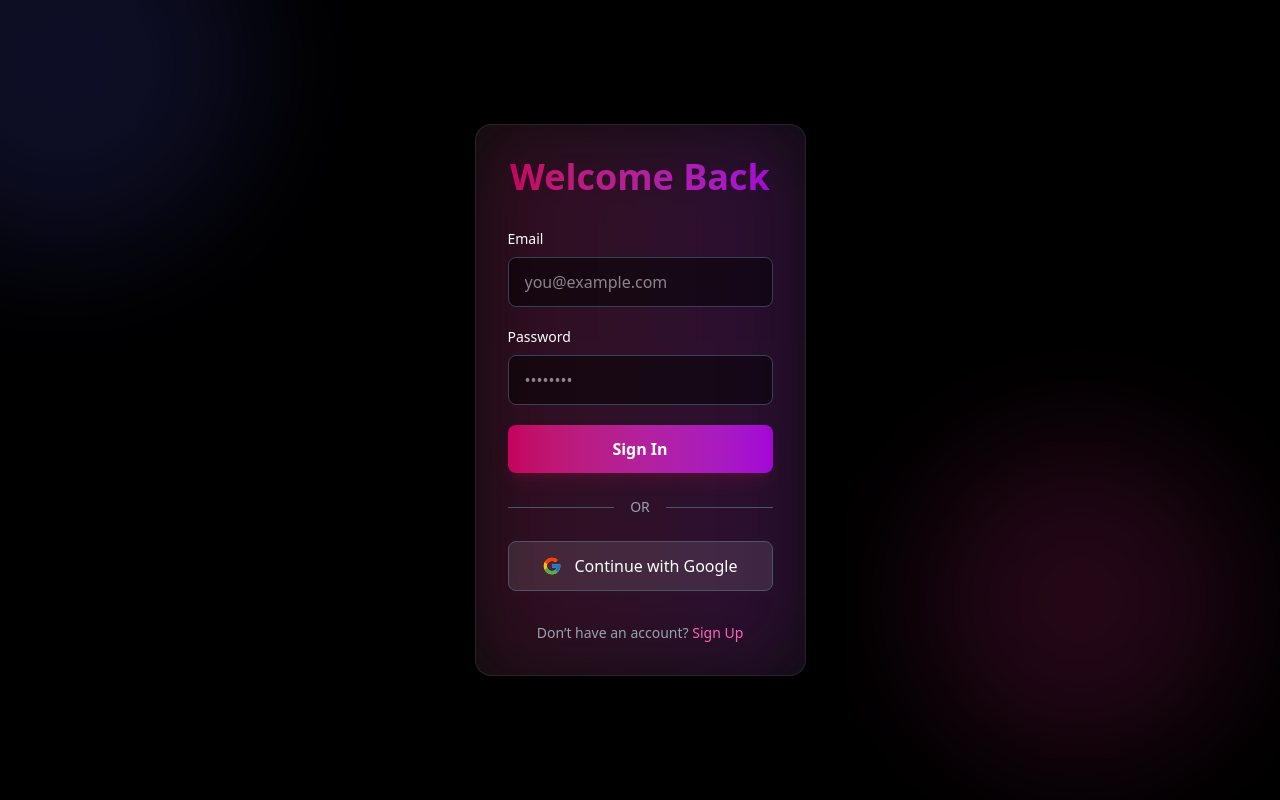
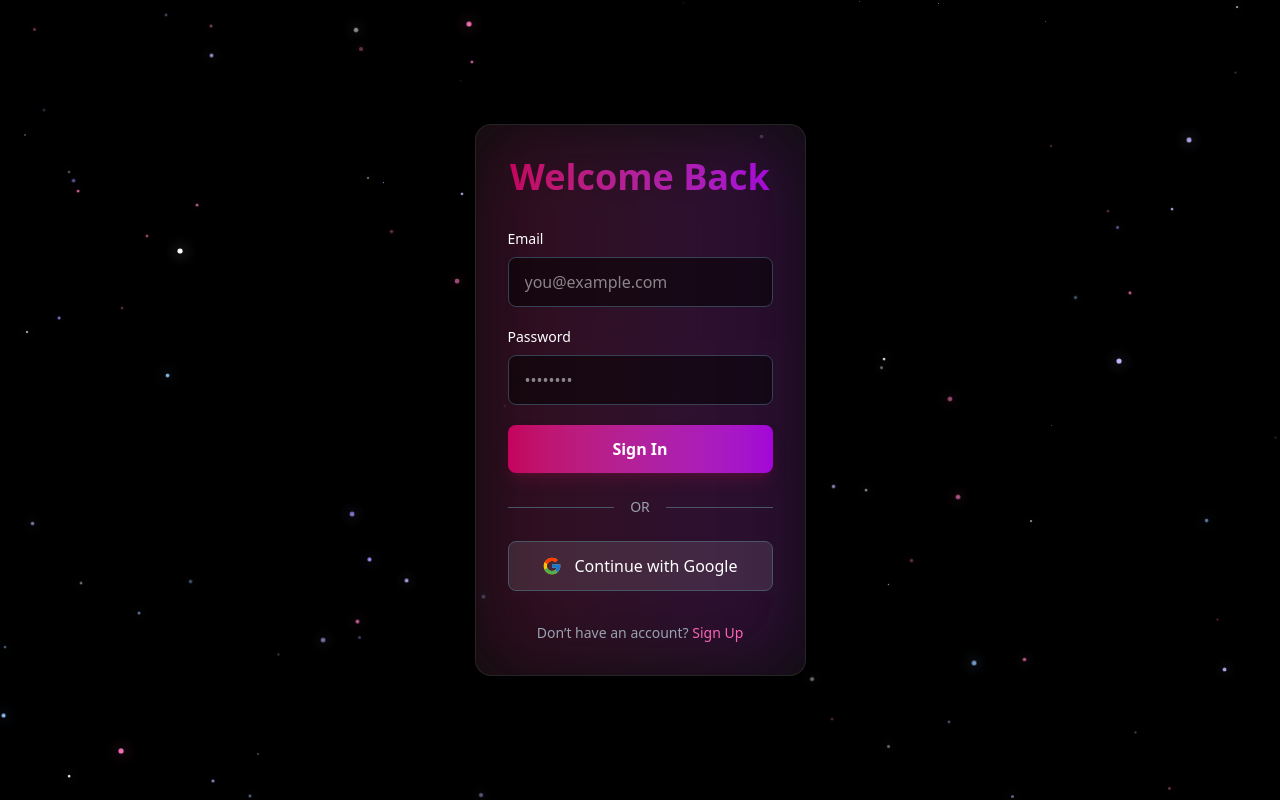
Before and after one commit to Harkeswanen/Harzino-Blog, a React (Vite) app: page /auth in a window 1280 px wide. Built offline with nearby package versions, Linux system fonts and the light colour scheme.

Commit message:
background fix

```diff
--- a/src/components/ReactiveBackground.tsx
+++ b/src/components/ReactiveBackground.tsx
@@ -1,18 +1,53 @@
+import React, { useEffect, useRef } from "react";
 
 const ReactiveBackground: React.FC<{ children: React.ReactNode }> = ({ children }) => {
+  const parallaxRef = useRef<HTMLDivElement>(null);
 
+  useEffect(() => {
+    const handleMouseMove = (e: MouseEvent) => {
+      if (!parallaxRef.current) return;
+      const { innerWidth, innerHeight } = window;
+      const x = (e.clientX / innerWidth - 0.5) * 30;
+      const y = (e.clientY / innerHeight - 0.5) * 30;
+      parallaxRef.current.style.transform = `translate(${x}px, ${y}px)`;
+    };
+
+    window.addEventListener("mousemove", handleMouseMove);
+    return () => window.removeEventListener("mousemove", handleMouseMove);
+  }, []);
+
+  const starDots = Array.from({ length: 100 }).map((_, i) => {
+    const top = `${Math.random() * 100}%`;
+    const left = `${Math.random() * 100}%`;
+    const size = `${Math.random() * 3 + 1}px`;
+    const delay = `${Math.random() * 5}s`;
+    const colors = ["#ffffff", "#c4b5fd", "#a78bfa", "#f472b6", "#93c5fd"];
+    const color = colors[Math.floor(Math.random() * colors.length)];
+    return (
+      <div
+        key={i}
+        className="star-dot"
+        style={{
+          top,
+          left,
+          width: size,
+          height: size,
+          background: color,
+          filter: `drop-shadow(0 0 6px ${color})`,
+          animationDelay: delay,
+        }}
+      />
+    );
+  });
 
   return (
-    <div
-      className="relative min-h-screen flex items-center justify-center overflow-hidden bg-black"
-    >
-      {/* Subtle floating shapes (optional) */}
-      <div className="absolute inset-0 overflow-hidden">
-        <div className="absolute w-96 h-96 bg-indigo-500/20 rounded-full blur-3xl -top-32 -left-32 animate-pulse"></div>
-        <div className="absolute w-80 h-80 bg-pink-500/20 rounded-full blur-3xl bottom-10 right-10 animate-pulse"></div>
+    <div className="relative min-h-screen flex items-center justify-center overflow-hidden bg-black">
+      {/* Starfield */}
+      <div ref={parallaxRef} className="absolute inset-0">
+        {starDots}
       </div>
 
-      {/* Foreground content (signup form) */}
+      {/* Foreground (signup/signin form) */}
       <div className="relative z-10">{children}</div>
     </div>
   );
--- a/src/index.css
+++ b/src/index.css
@@ -100,3 +100,18 @@
   background-size: 600% 600%;
   animation: gradient-flow 8s ease infinite;
 }
+
+.star-dot {
+  position: absolute;
+  border-radius: 50%;
+  background: white;
+  opacity: 0.7;
+  animation: flicker 3s infinite alternate ease-in-out;
+  filter: drop-shadow(0 0 6px white);
+}
+
+@keyframes flicker {
+  0% { opacity: 0.3; transform: scale(1); }
+  50% { opacity: 1; transform: scale(1.3); }
+  100% { opacity: 0.4; transform: scale(1); }
+}
```
